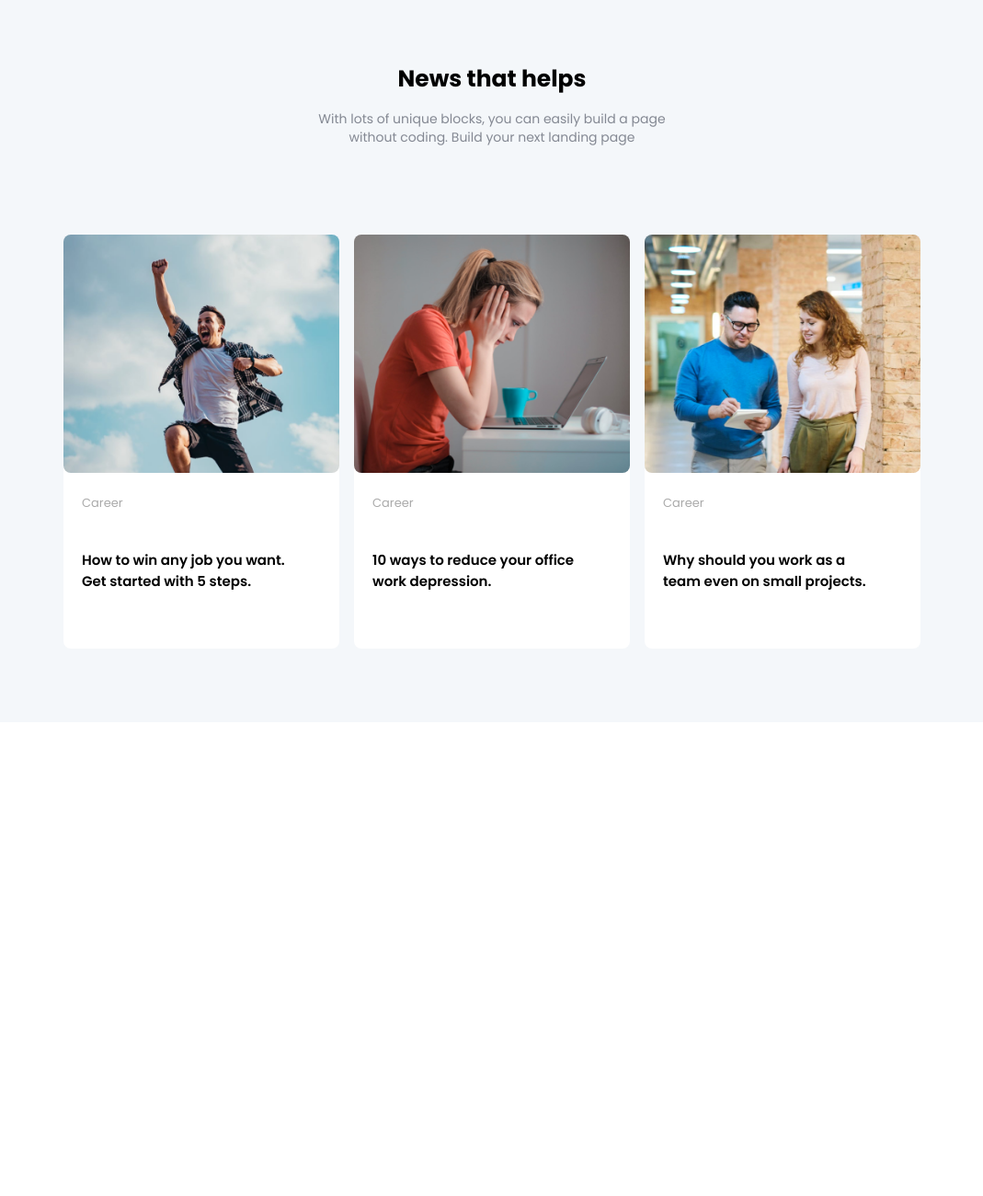
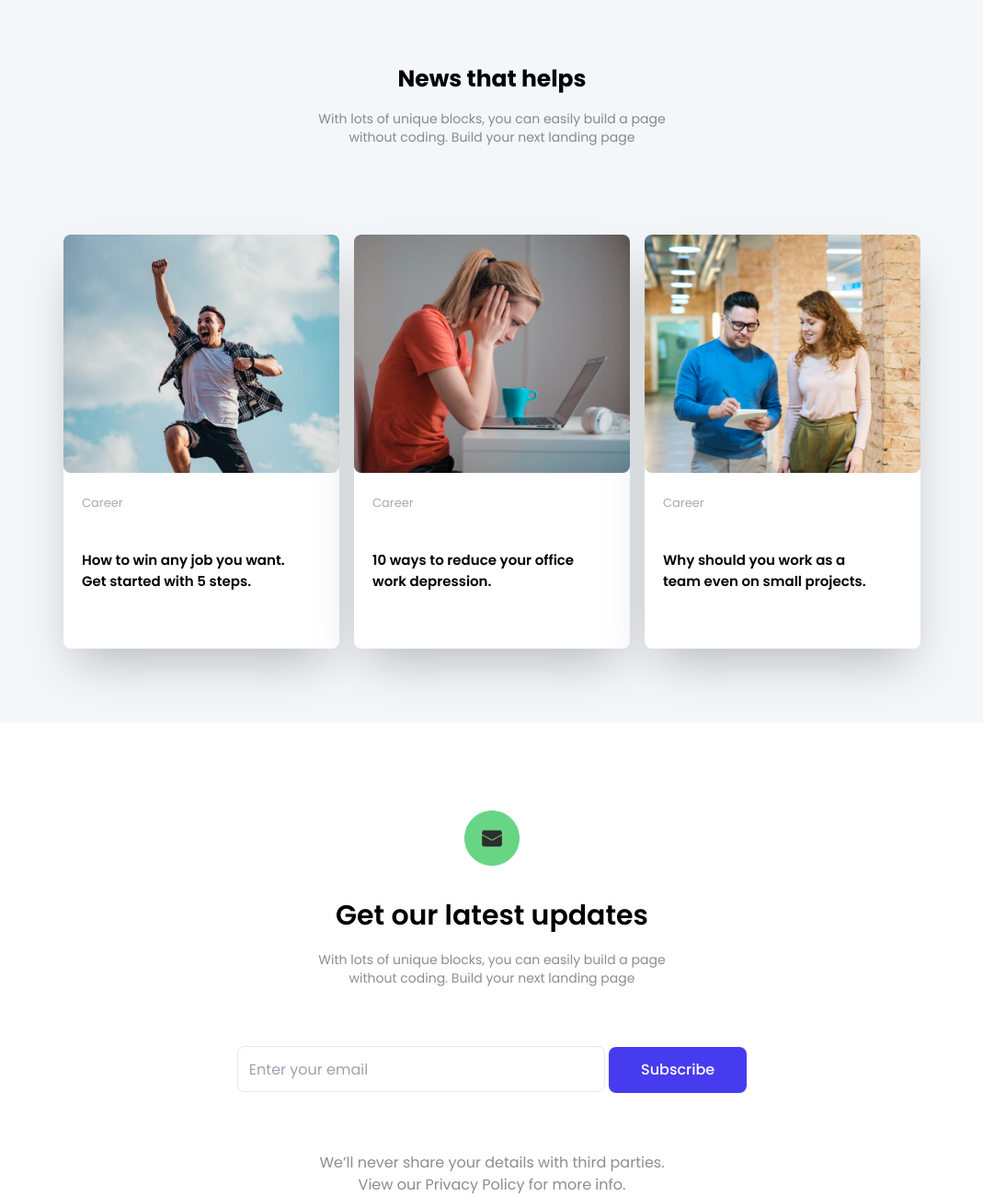
Before and after one commit to Juadebfm/august_tailwind_class, a plain HTML site: page index.html in a window 1280 px wide. Shown: the part 3775-5075 px from the top of the page at 92% size, without its empty margins (105-1174 px from the left). Before the commit the page ends 4560 px from the top, so only its background shows below. Drawn offline with nearby package versions, Linux system fonts and the light colour scheme.

Commit message:
feat: added the cta section

```diff
--- a/index.html
+++ b/index.html
@@ -266,7 +266,7 @@
       </div>
 
       <div class="flex justify-center gap-4 mb-[6rem]">
-        <div class="border boder-[#aaaaaa]-200 w-[20%] px-8 h-[279px] rounded-md">
+        <div class="border boder-[#aaaaaa]-200 w-[20%] px-8 h-[279px] rounded-md cursor-pointer hover:shadow-2xl">
           <h6 class="text-[#68D585] text-[13px] mt-[20px]">Full-time</h6>
           <h4 class="font-semibold w-[80%] text-[18px] mt-[15px] mt-[20px]">Senior Software Engineer</h4>
           <small class="text-[#aaaaaa] text-[13px] mt-[20px]">New York, USA</small>
@@ -275,7 +275,7 @@
             <p class="font-semibold">Dorfus</p>
           </div>
         </div>
-        <div class="border boder-[#aaaaaa]-200 w-[20%] px-8 h-[279px] rounded-md">
+        <div class="border boder-[#aaaaaa]-200 w-[20%] px-8 h-[279px] rounded-md cursor-pointer hover:shadow-2xl">
           <h6 class="text-[#473BF0] text-[13px] mt-[20px]">Remote</h6>
           <h4 class="font-semibold w-[80%] text-[18px] mt-[15px] mt-[20px]">Product Designer</h4>
           <small class="text-[#aaaaaa] text-[13px] mt-[20px]">Lake Colby, UK</small>
@@ -284,7 +284,7 @@
             <p class="font-semibold">Coworks</p>
           </div>
         </div>
-        <div class="border boder-[#aaaaaa]-200 w-[20%] px-8 h-[279px] rounded-md">
+        <div class="border boder-[#aaaaaa]-200 w-[20%] px-8 h-[279px] rounded-md cursor-pointer hover:shadow-2xl">
           <h6 class="text-[#68D585] text-[13px] mt-[20px]">Full-time</h6>
           <h4 class="font-semibold w-[80%] text-[18px] mt-[15px] mt-[20px]">UX Designer</h4>
           <small class="text-[#aaaaaa] text-[13px] mt-[20px]">California, USA</small>
@@ -293,7 +293,7 @@
             <p class="font-semibold">Askimat</p>
           </div>
         </div>
-        <div class="border boder-[#aaaaaa]-200 w-[20%] px-8 h-[279px] rounded-md">
+        <div class="border boder-[#aaaaaa]-200 w-[20%] px-8 h-[279px] rounded-md cursor-pointer hover:shadow-2xl">
           <h6 class="text-[#F64B4B] text-[13px] mt-[20px]">Part-time</h6>
           <h4 class="font-semibold w-[80%] text-[18px] mt-[15px] mt-[20px]">Full-stack Web Developer</h4>
           <small class="text-[#aaaaaa] text-[13px] mt-[20px]">Katlynburgh, Sweden</small>
@@ -315,7 +315,7 @@
       </div>
 
       <div class="flex justify-center gap-4 mt-24 pb-[5rem]">
-        <div class="w-[300px] h-[450px]  bg-white rounded-lg">
+        <div class="w-[300px] h-[450px]  bg-white rounded-lg shadow-2xl cursor-pointer">
           <div>
             <img class="rounded-lg mb-[20px]" src="./asset/images/joyful_man.png" alt="">
           </div>
@@ -324,7 +324,7 @@
           <h6 class="font-semibold text-[15px] w-[80%] mt-[40px]">How to win any job you want. Get started with 5 steps.</h6>
           </div>
         </div>
-        <div class="w-[300px] h-[450px]  bg-white rounded-lg">
+        <div class="w-[300px] h-[450px]  bg-white rounded-lg shadow-2xl cursor-pointer">
           <div>
             <img class="rounded-lg mb-[20px]" src="./asset/images/pondering.png" alt="">
           </div>
@@ -333,7 +333,7 @@
           <h6 class="font-semibold text-[15px] w-[80%] mt-[40px]">10 ways to reduce your office work depression.</h6>
           </div>
         </div>
-        <div class="w-[300px] h-[450px]  bg-white rounded-lg">
+        <div class="w-[300px] h-[450px]  bg-white rounded-lg shadow-2xl cursor-pointer">
           <div>
             <img class="rounded-lg mb-[20px]" src="./asset/images/reasoning.png" alt="">
           </div>
@@ -346,5 +346,31 @@
     </section>
 
     <!-- End of Help Section -->
+
+    <!-- CTA Section -->
+
+    <section>
+      <div class="flex flex-col justify-center items-center pt-[6rem]">
+        <div>
+          <img class="w-[60px] h-[60px]" src="./asset/images/Icon.png" alt="">
+        </div>
+        <h4 class="text-[30px] font-semibold mt-8">Get our latest updates</h4>
+        <p class="text-[#161C2D]/50 text-sm w-[30%]  text-center mt-[15px]">With lots of unique blocks, you can easily build a page without coding. Build your next landing page </p>
+      </div>
+
+      <div class="flex justify-center mt-[4rem]">
+        <form action="">
+          <input class="border border boder-[#aaaaaa]-200 h-[50px] w-[400px] rounded-lg px-[12px]" type="text" placeholder="Enter your email">
+          <button class="h-[50px] bg-[#473BF0] text-white font-medium w-[150px] rounded-lg">Subscribe</button>
+        </form>
+      </div>
+      <div class="mt-[4rem] flex justify-center">
+        <p class="text-[#161C2D]/50 text-center w-[30%]">We’ll never share your details with third parties.
+          View our Privacy Policy for more info.</p>
+      </div>
+
+    </section>
+
+    <!-- CTA Section -->
   </body>
 </html>
```
Also changed, not shown: asset/images/Icon.png (added).
